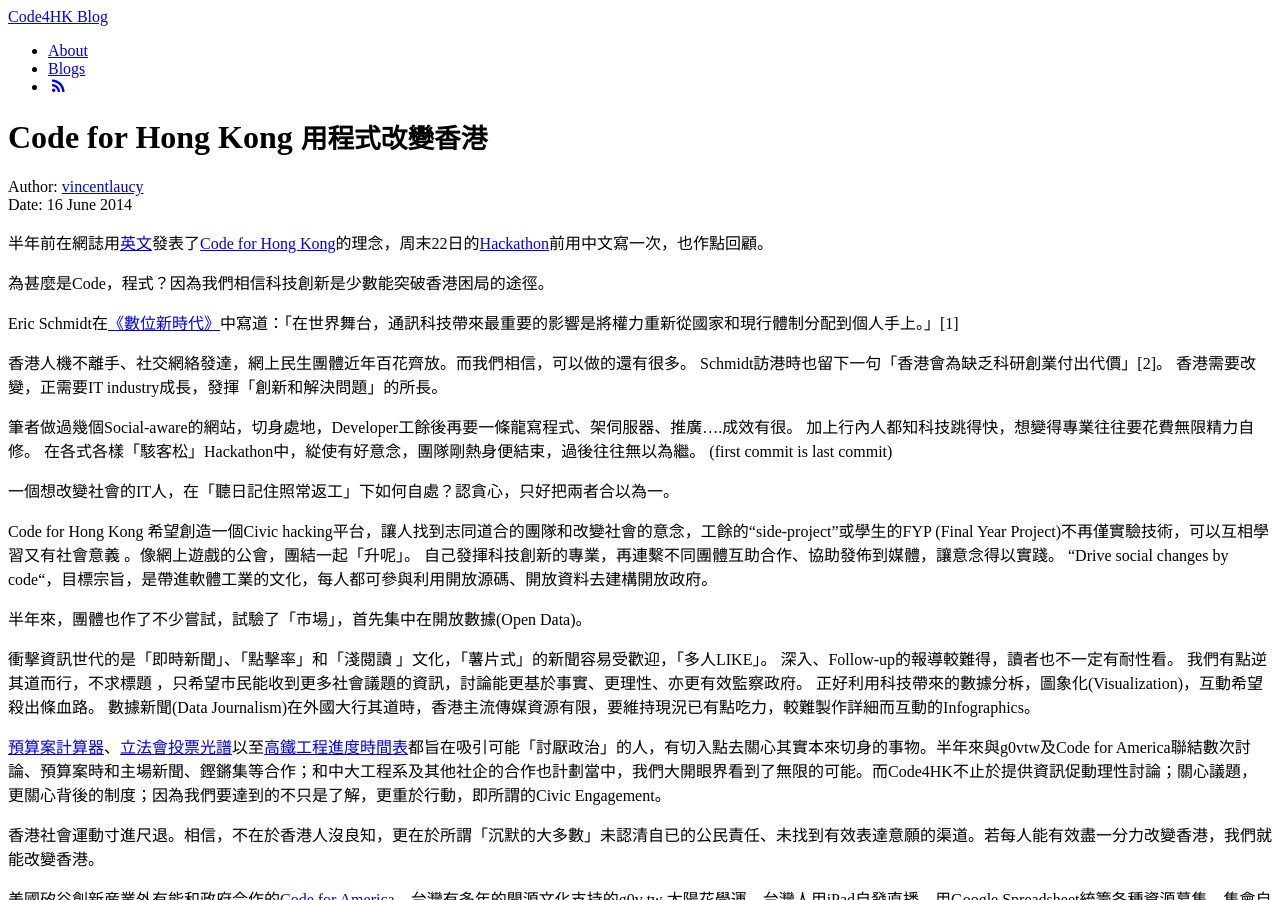
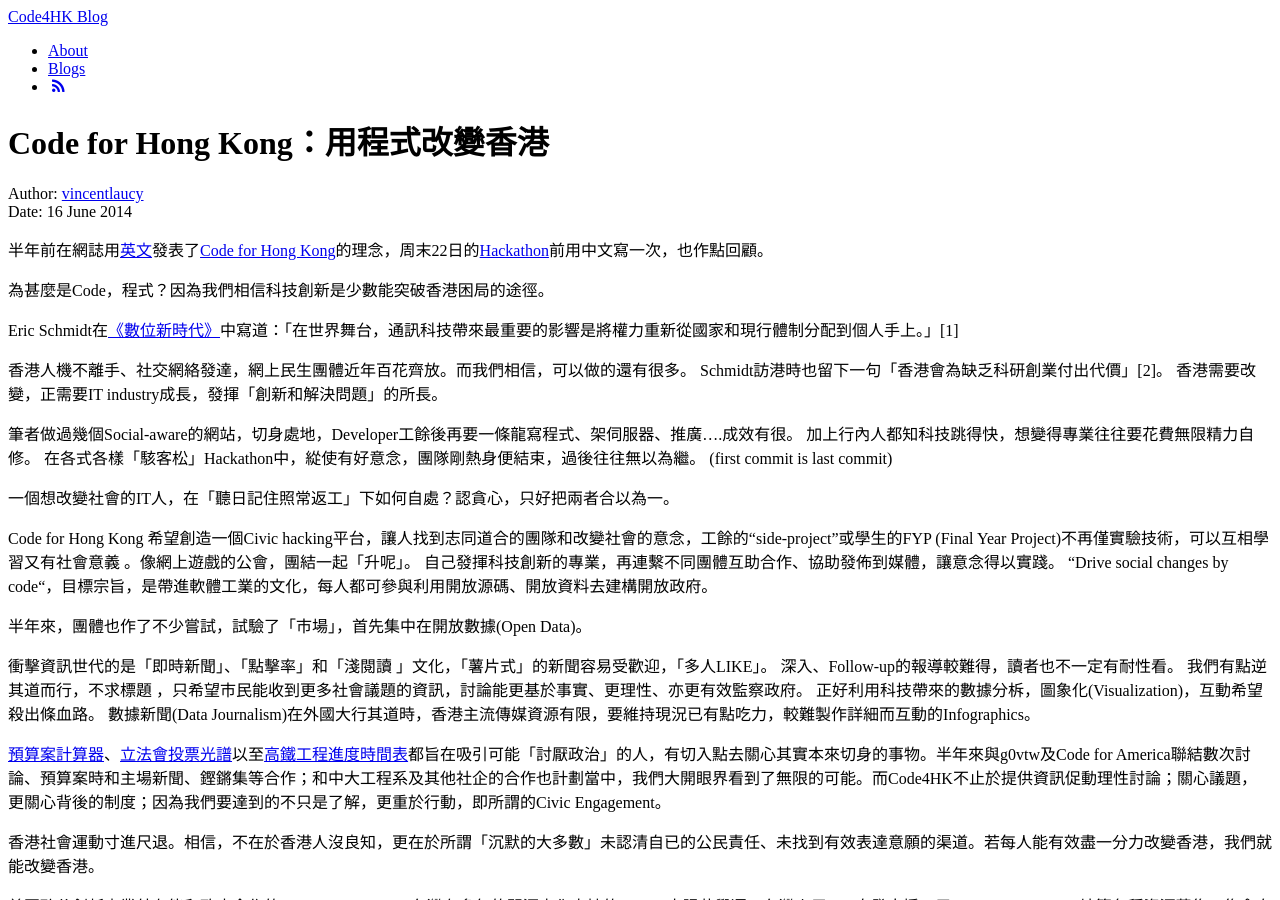
Before and after one commit to code4hk/code4hk.github.io, a Jekyll site: the page built from _posts/2014-06-16-code4hk-用程式改變香港.md, in a window 1280 px wide and 900 px high. Built offline with Jekyll 4.4.1, drawn with Linux system fonts in a browser that asks for light colours; Markdown is read by kramdown in place of the engine named in the settings; comment, search, counter and statistics services are not loaded.

```diff
--- a/_posts/2014-06-16-code4hk-用程式改變香港.md
+++ b/_posts/2014-06-16-code4hk-用程式改變香港.md
@@ -3,8 +3,8 @@ layout: post
 category : hackathon
 author: vincentlaucy
 author_url: http://github.com/vincentlaucy
-title: "Code for Hong Kong"
-tagline: "用程式改變香港"
+title: "Code for Hong Kong：用程式改變香港"
+tagline:
 tags : [code4hk, blog]
 ---
 
```
